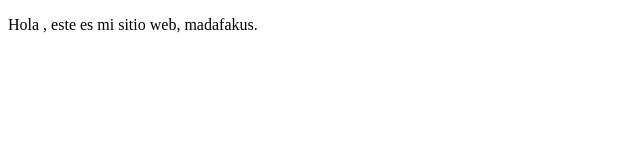
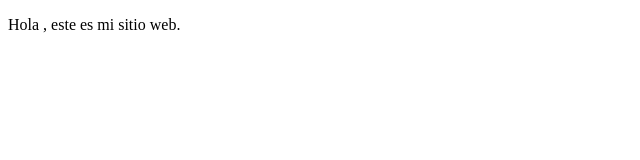
Before and after one commit to ricardoruizc26/proyectoDemoCursoPrework, a plain HTML site: page index.html in a window 1280 px wide. Shown: the full height of the page, 0-640 px from the left. Drawn offline with Linux system fonts and the light colour scheme.

Commit message:
cambios a mi proyecto

```diff
--- a/index.html
+++ b/index.html
@@ -7,7 +7,7 @@
 </head>
 <body>
     <P>
-        Hola , este es mi sitio web, madafakus.
+        Hola , este es mi sitio web.
     </P>
 </body>
 </html>
```
